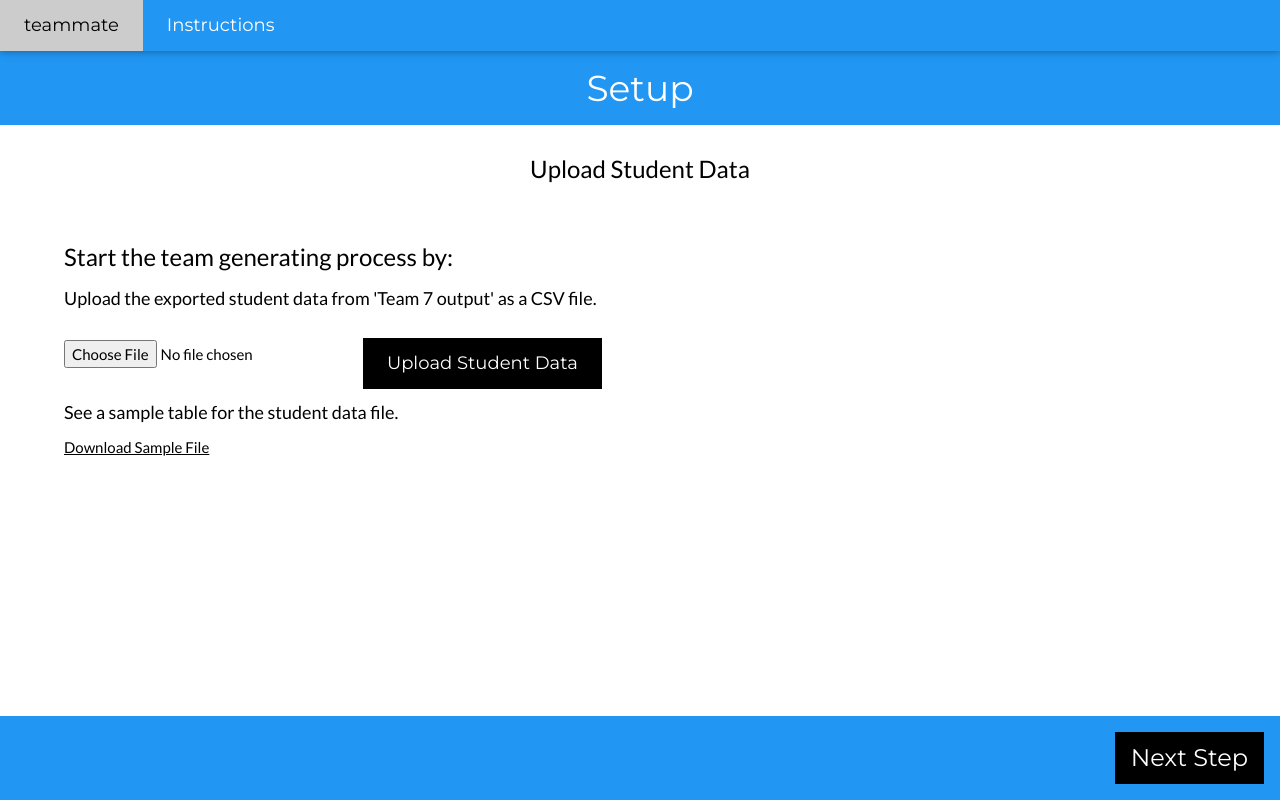
After one commit to victoria-yining-huang/Teammate, a PHP site: page / in a window 1280 px wide. The commit adds this page. Run offline with PHP 8.4, Linux system fonts and the light colour scheme.

```diff
--- /dev/null
+++ b/index.php
@@ -0,0 +1,114 @@
+<!DOCTYPE html>
+<html>
+  <!-- CSS Classes -->
+  <link rel="stylesheet" href="https://www.w3schools.com/w3css/4/w3.css" />
+  <link rel="stylesheet" type="text/css" href="www/main.css" />
+  <!-- Fonts -->
+  <link rel="stylesheet" href="https://fonts.googleapis.com/css?family=Lato" />
+  <link rel="stylesheet" href="https://fonts.googleapis.com/css?family=Montserrat" />
+  <!-- Scripts -->
+  <script src="https://ajax.googleapis.com/ajax/libs/jquery/3.4.1/jquery.min.js"></script>
+  <script type="text/javascript" src="setup_script.js"></script>
+
+  <body onload="uploadConflict()">
+    <!-- Navbar -->
+    <div class="w3-top">
+      <div class="w3-bar w3-blue w3-card w3-left-align w3-large">
+        <a href="#" class="w3-bar-item w3-button w3-padding-large w3-white">teammate</a>
+        <a href="#" class="w3-bar-item w3-button w3-hide-small w3-padding-large w3-hover-white">Instructions</a>
+      </div>
+    </div>
+
+    <!-- Page Content -->
+    <div class="page-content">
+      <div class="w3-container w3-blue w3-center">
+        <h1>Setup</h1>
+      </div>
+      <div id="tabs" class="w3-container">
+        <div id="tab-1">
+          <div class="w3-container tab-header w3-center">
+            <h3>Upload Student Data</h3>
+          </div>
+          <div class="w3-container tab-content">
+            <h3>Start the team generating process by:</h3>
+            <h5>Upload the exported student data from 'Team 7 output' as a CSV file.</h5>
+            <input type="file" id="student_data" />
+            <button onclick="uploadStudentData()" class="w3-button w3-black w3-padding-large w3-large w3-margin-top">Upload Student Data</button>
+            <br />
+            <h5>See a sample table for the student data file.</h5>
+            <a href="data\students.csv" target="_blank" class="w3-margin-top">
+              Download Sample File
+            </a>
+            <!--	<br> <h5>2) Uploading an existing team file as a .xlsx file</h5> -->
+            <!--
+            	<input type="file" id="student_data"/>
+            	<button onclick="upload()"class="w3-button w3-black w3-padding-large w3-large w3-margin-top">Upload</button>
+            -->
+          </div>
+          <div class="w3-container w3-blue tab-footer page-footer">
+            <button class="w3-button w3-black w3-xlarge w3-hover-white" onclick="getNumStudents(student_data);nextTab('tab-1', 'tab-2')">
+              Next Step
+            </button>
+          </div>
+        </div>
+        <div id="tab-2" class="hidden">
+          <div>
+            <div class="w3-container tab-header w3-center">
+              <h3>Configure Teams</h3>
+            </div>
+            <div class="w3-container tab-content">
+              <div>
+                <span id="insertNumStudents" class="w3-xlarge"></span>
+                <span class="w3-xlarge"> students found in the inputted file.</span>
+              </div>
+              <p class="w3-xlarge"><u>Configure: </u></p>
+              <p class="w3-xlarge">Please enter the number of members per team</p>
+              <p class="w3-xlarge">Team Size: <input type="number" min="1" id="teamSize" step="1" required="required" /></p>
+              <button class="w3-button w3-black w3-padding-large w3-large w3-margin-top" onclick="getNumTeams(numStudents)">Calculate Number of Teams</button>
+              <div class="w3-margin-top">
+                <span class="w3-xlarge">Number of Teams: </span>
+                <span class="w3-xlarge" id="insertNumTeams"></span>
+              </div>
+            </div>
+          </div>
+          <div class="w3-container w3-blue tab-footer page-footer">
+            <button class="w3-button w3-black w3-xlarge w3-hover-white" onclick="nextTab('tab-2', 'tab-1')">
+              Previous Step
+            </button>
+            <button class="w3-button w3-black w3-xlarge w3-hover-white" onclick="nextTab('tab-2', 'tab-3')">
+              Next Step
+            </button>
+          </div>
+        </div>
+        <div id="tab-3" class="hidden">
+          <div class="w3-container tab-header w3-center">
+            <h3>Upload Student Conflicts</h3>
+          </div>
+          <div class="w3-container tab-content">
+            <h5>Please upload the conflict file generated by Team 7 as a CSV file.</h5>
+            <!--<form id="formid" name="form" method="post" action="upload.php" enctype="multipart/form-data" >-->
+              <input id="conflict_data" type="file" name="my_file" hidden/>
+              <input id="buttonid" type="button" class="w3-button w3-black w3-padding-large w3-large w3-margin-top" value="Upload Conflict File" onclick="readConflicts()"/>
+              <div id="file-upload-filename"></div>
+            </form>
+            <p id="error"></p>
+
+            <br />
+            <h5>See a sample table for the student conflict file.</h5>
+            <a href="data\conflicts.csv" target="_blank" class="w3-margin-top">
+              Download Sample File
+            </a>
+          </div>
+          <div class="w3-container w3-blue tab-footer page-footer">
+            <button class="w3-button w3-black w3-xlarge w3-hover-white" onclick="nextTab('tab-3', 'tab-2')">
+              Previous Step
+            </button>
+            <button id="generate" class="w3-button w3-black w3-xlarge w3-hover-white" onclick="generateTeams()">
+              Generate Teams
+            </button>
+          </div>
+        </div>
+      </div>
+    </div>
+  </body>
+</html>
--- a/setup_script.js
+++ b/setup_script.js
@@ -1,6 +1,8 @@
 // Script file for HTML page: setup.html
-var finalParseData;
+var student_data;
+var conflict_data;
 var numStudents;
+
 // Show/hide element based on div id and current state
 function toggleVisiblity(tab) {
   var element = document.getElementById(tab);
@@ -17,45 +19,134 @@ function nextTab(thisTab, nextTab) {
   toggleVisiblity(nextTab);
 }
 
-// Send data to Python model and go to teams page
 function generateTeams() {
-  event.preventDefault();
-  window.location.href = "teams.html";
+  function convertArrayToJSON(array) {
+    var new_array = "[";
+    for (const row of array) {
+      var new_row = "[";
+      for (const cell of row) {
+        new_row = new_row.concat('"', cell, '",');
+      }
+      new_row = new_row.slice(0, -1).concat("],");
+      new_array = new_array.concat(new_row);
+    }
+    new_array = new_array.slice(0, -1).concat("]");
+    console.log(new_array);
+    return new_array;
   }
 
-function upload() {
-  let input = document.getElementById('student_data');
+  event.preventDefault();
+
+  sessionStorage.setItem('students', convertArrayToJSON(student_data))
+  sessionStorage.setItem('conflicts', convertArrayToJSON(conflict_data))
+  sessionStorage.setItem('team_size', document.getElementById("teamSize").value)
+
+  window.location.href = "generate_teams.html";
+}
+
+function uploadStudentData() {
+  let input = document.getElementById("student_data");
   if (input.files && input.files[0]) {
-      console.log("FOUND FILE")
     var myFile = input.files[0];
     var reader = new FileReader();
-      reader.addEventListener('load', function (e) {
+    reader.addEventListener("load", function(e) {
       let csvdata = e.target.result;
       let parsedata = [];
       let newLinebrk = csvdata.split("\n");
-          for(let i = 0; i < newLinebrk.length; i++) {
-              parsedata.push(newLinebrk[i].split(","))
+      for (let i = 0; i < newLinebrk.length; i++) {
+        parsedata.push(newLinebrk[i].split(","));
       }
-
-          finalParseData = parsedata;
-          console.log(finalParseData);
-
+      parsedata.splice(0, 1);
+      student_data = parsedata;
     });
     reader.readAsBinaryString(myFile);
   }
-
 }
 
-function getNumStudents(array){
-  num = array.length - 1;
-  numStudents = num;
+function readConflicts() {
+  let input = document.getElementById("conflict_data");
+  if (input.files && input.files[0]) {
+    var myFile = input.files[0];
+    var reader = new FileReader();
+    reader.addEventListener("load", function(e) {
+      let csvdata = e.target.result;
+      let parsedata = [];
+      let newLinebrk = csvdata.split("\n");
+      for (let i = 0; i < newLinebrk.length; i++) {
+        parsedata.push(newLinebrk[i].split(","));
+      }
+      parsedata.splice(0, 1);
+      conflict_data = parsedata;
+    });
+    reader.readAsBinaryString(myFile);
+  }
+}
+
+
+function getNumStudents(array) {
+  numStudents = array.length;
   document.getElementById("insertNumStudents").innerHTML = numStudents;
-  console.log(numStudents);
 }
 
 // Get number of teams, calculated from number of students and team size
-function getNumTeams(num){
-  teamSize = document.getElementById("teamSize").value;
-  numTeams = num/teamSize;
+function getNumTeams(num_students) {
+  team_size = document.getElementById("teamSize").value;
+  numTeams = calculateNumTeams(num_students, team_size);
   document.getElementById("insertNumTeams").innerHTML = numTeams;
 }
+
+function calculateNumTeams(num_students, team_size) {
+  return Math.floor(num_students / team_size) + Math.min(1, num_students % team_size);
+}
+
+function uploadConflict() {
+  document.getElementById('buttonid').addEventListener('click', openDialog);
+  function openDialog() {
+      document.getElementById('conflict_data').click();
+  }
+
+  var input = document.getElementById('conflict_data' );
+  var infoArea = document.getElementById( 'file-upload-filename' );
+
+  input.addEventListener( 'change', showFileName )
+
+  function showFileName( event ) {
+    // the change event gives us the input it occurred in
+    var input = event.srcElement;
+
+    // getting the name of the inputted file
+    var fileName = input.files[0].name;
+
+    // displaying the file name when a file is selected
+    infoArea.textContent = 'File Name: ' + fileName;
+
+    // error checking when a file is selected
+    var splitFile = fileName.split("."); // Split the string using dot as separator
+    var ext = splitFile.pop(); // Get last element
+    // getting the file
+    const fi = document.getElementById('conflict_data');
+    readConflicts(fi)
+
+    if (ext != "csv") { // checking the file extention to make sure that it is a CSV
+      document.getElementById("error").innerHTML = "Error: Incorrect file type. Please click the Upload Conflict File button to try again.";
+      document.getElementById("generate").style.display = 'none';
+    } else if (fi.files.length > 0) {
+        for (i = 0; i <= fi.files.length - 1; i++) {
+          const fsize = fi.files.item(i).size;
+          const file = Math.round((fsize / 1024)*1000000); // calculating the file size in bytes
+
+          document.getElementById("error").innerHTML = "";
+          document.getElementById("generate").style.display="inline-block";
+
+          // The size of the file.
+          if (file >= 4000000) { // check for large files
+              document.getElementById("error").innerHTML = "Error: File is too large. Max: 4MB. Please click the Upload Conflict File button to try again.";
+              document.getElementById("generate").style.display="none"; // hiding upload button
+          } else if (file <= 27000) { // check for empty files
+              document.getElementById("error").innerHTML = "Error: File is empty. Please click the Upload Conflict File button to try again";
+              document.getElementById("generate").style.display="none"; // hiding upload button
+          }
+      }
+    }
+  }
+}
```
Also changed, not shown: generate_teams_script.js (added, +34 -0 lines), upload-conflicts.html (+66 -7 lines), upload.php (+2 -18 lines). Lines whose indentation alone changed are shown as unchanged.
